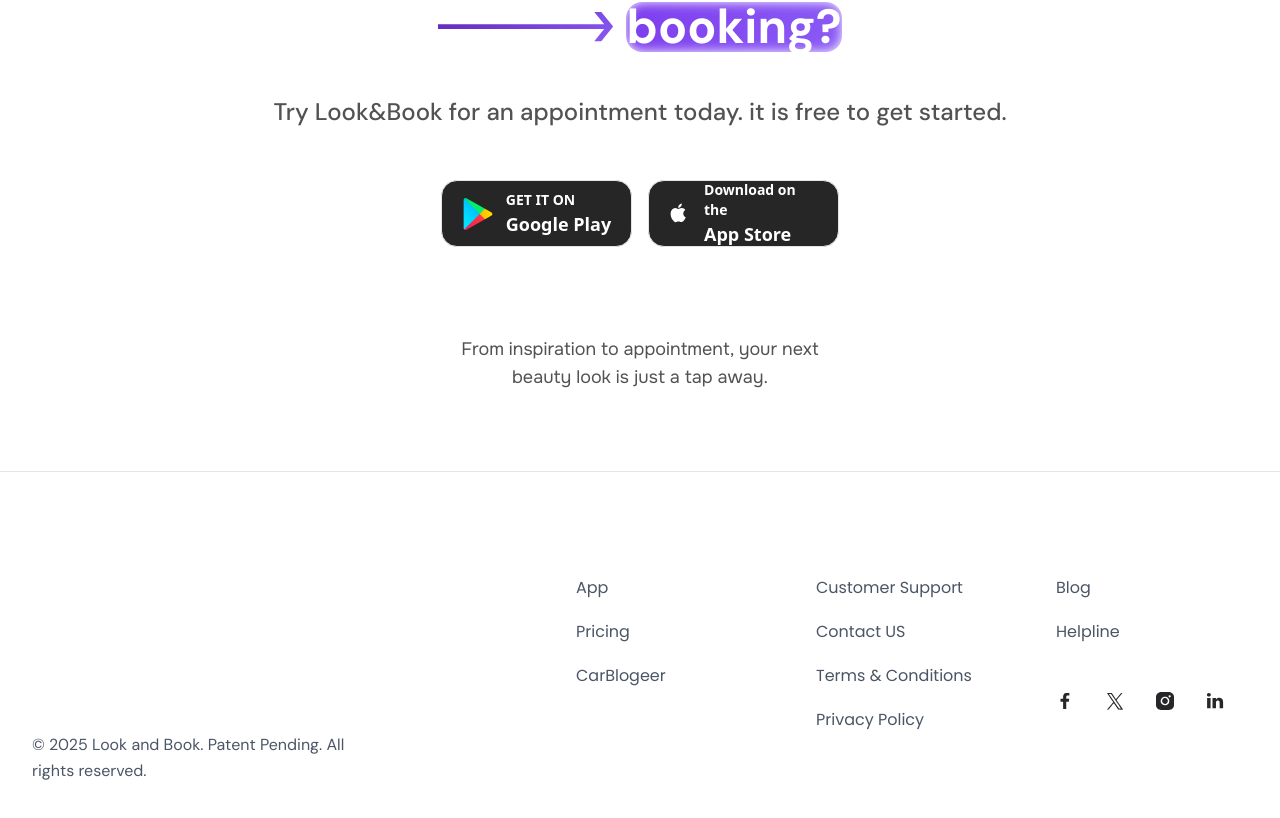
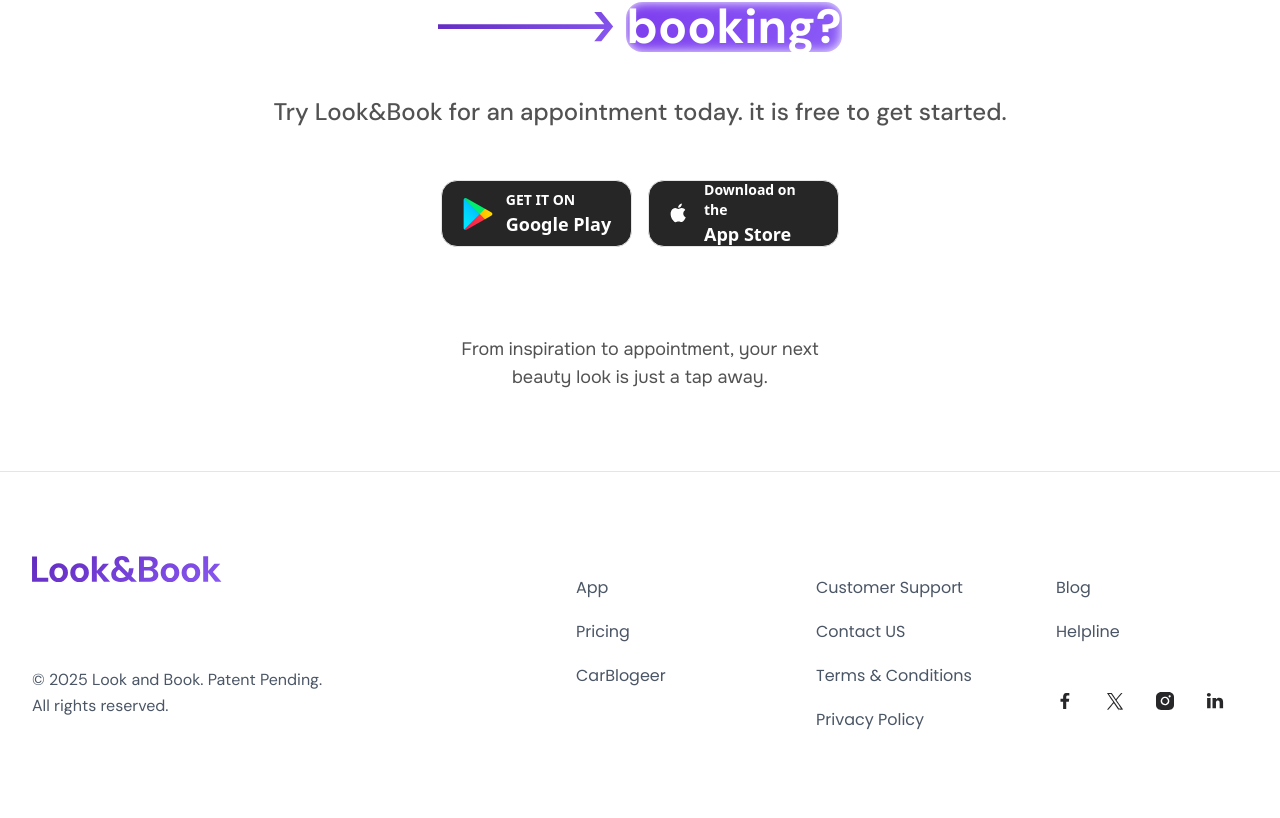
Before and after one commit to Zainhunzai/look-book, a Next.js app: page /contacts in a window 1280 px wide. Shown: the part 1106-1924 px from the top of the page. After the commit the page ends 1902 px from the top, so only its background shows below. Built offline with nearby package versions, Linux system fonts and the light colour scheme; a web font is replaced by a local one.

Commit message:
fixed the issues

```diff
--- a/app/contacts/page.tsx
+++ b/app/contacts/page.tsx
@@ -362,7 +362,6 @@
             </Button>
           </form>
         </div>
-        <div className="absolute inset-x-0 bottom-0 h-48 -z-10 pointer-events-none bg-hero-white-fade" />
         <ReadyForBooking />
       </div>
     </div>
--- a/components/footer.tsx
+++ b/components/footer.tsx
@@ -40,16 +40,16 @@
               <Image
                 src="/logo.svg"
                 alt="Look&Book"
-                width={160}
-                height={34}
-                className="sm:w-44 sm:h-9 md:w-48 md:h-10 lg:w-48 lg:h-10 mx-auto md:mx-0 pb-28"
+                width={190}
+                height={36}
+                className="pt-5"
               />
             </div>
 
             <Separator className="block md:hidden" />
 
             {/* Copyright */}
-            <p className="hidden md:block text-xs sm:text-sm md:text-base pt-8 sm:pt-12 md:pt-14 lg:pt-16 text-gray-600 font-dm-sans leading-normal sm:leading-relaxed">
+            <p className="hidden md:block max-w-[296px] text-xs sm:text-sm md:text-base pt-8  sm:pt-12 md:pt-14 lg:pt-16 text-gray-600 font-dm-sans leading-normal sm:leading-relaxed">
               © 2025 Look and Book. Patent Pending. All rights reserved.
             </p>
           </div>
```
